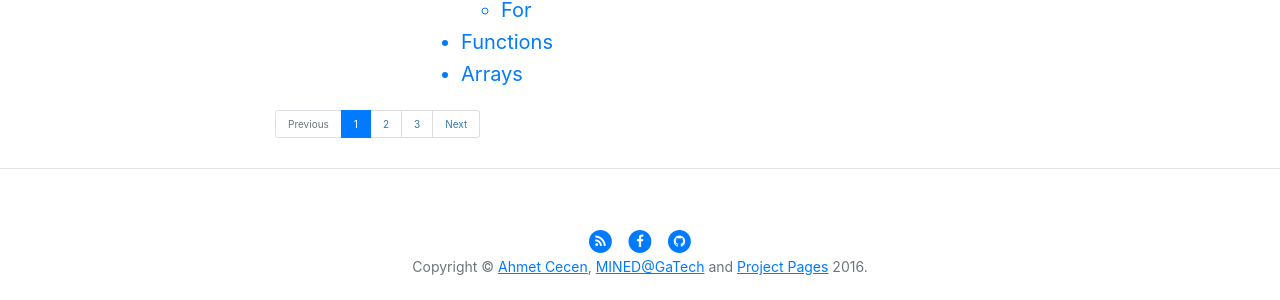
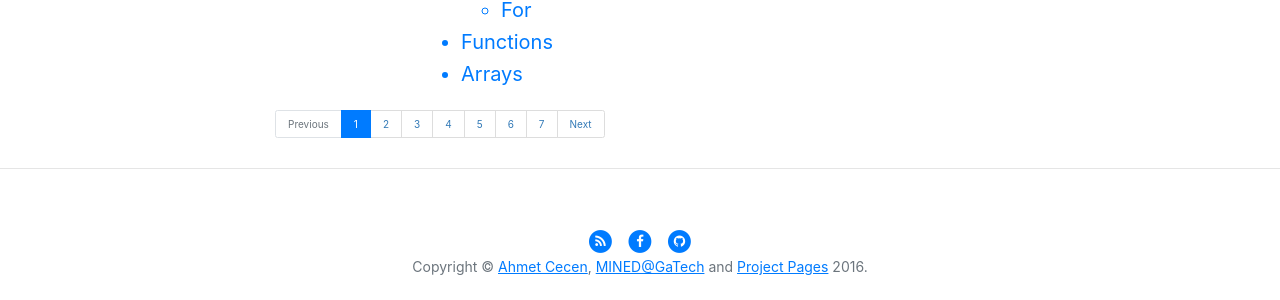
Before and after one commit to sivakrishna383/sivakrishna383.github.io, a Jekyll site: the page built from projects/project1.md, in a window 1280 px wide. Shown: the part 1226-1526 px from the top of the page. Built offline with Jekyll 4.4.1, drawn with Linux system fonts in a browser that asks for light colours; nearby versions of some CDN libraries.

Commit message:
Update project1.md

```diff
--- a/projects/project1.md
+++ b/projects/project1.md
@@ -36,5 +36,9 @@ header-img: "img/homebg.jpg"
   <li class="page-item active"><a class="page-link" href="#">1</a></li>
   <li class="page-item"><a class="page-link" href="#">2</a></li>
   <li class="page-item"><a class="page-link" href="#">3</a></li>
+  <li class="page-item"><a class="page-link" href="#">4</a></li>
+  <li class="page-item"><a class="page-link" href="#">5</a></li>
+  <li class="page-item"><a class="page-link" href="#">6</a></li>
+  <li class="page-item"><a class="page-link" href="#">7</a></li>
   <li class="page-item"><a class="page-link" href="#">Next</a></li>
 </ul>
```
